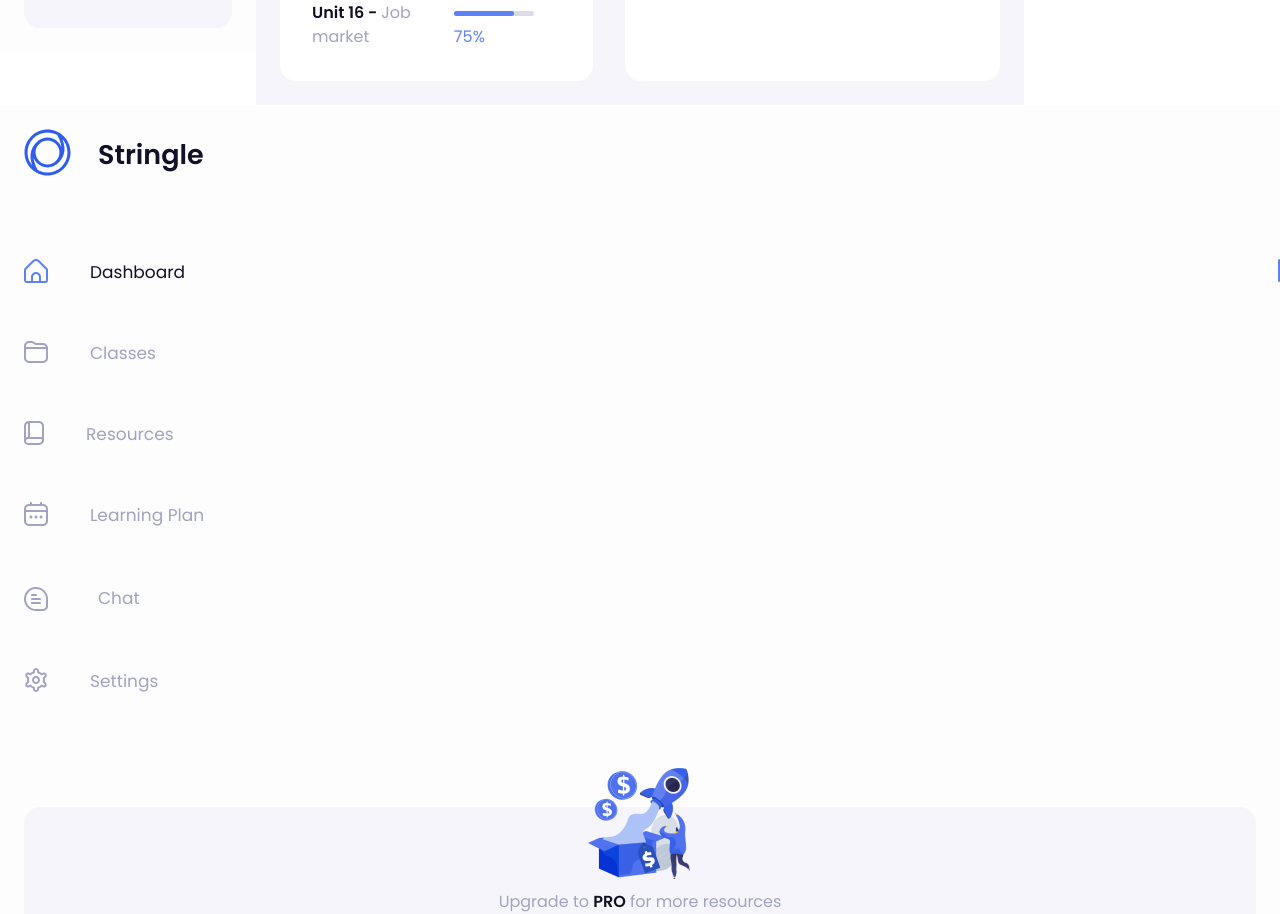
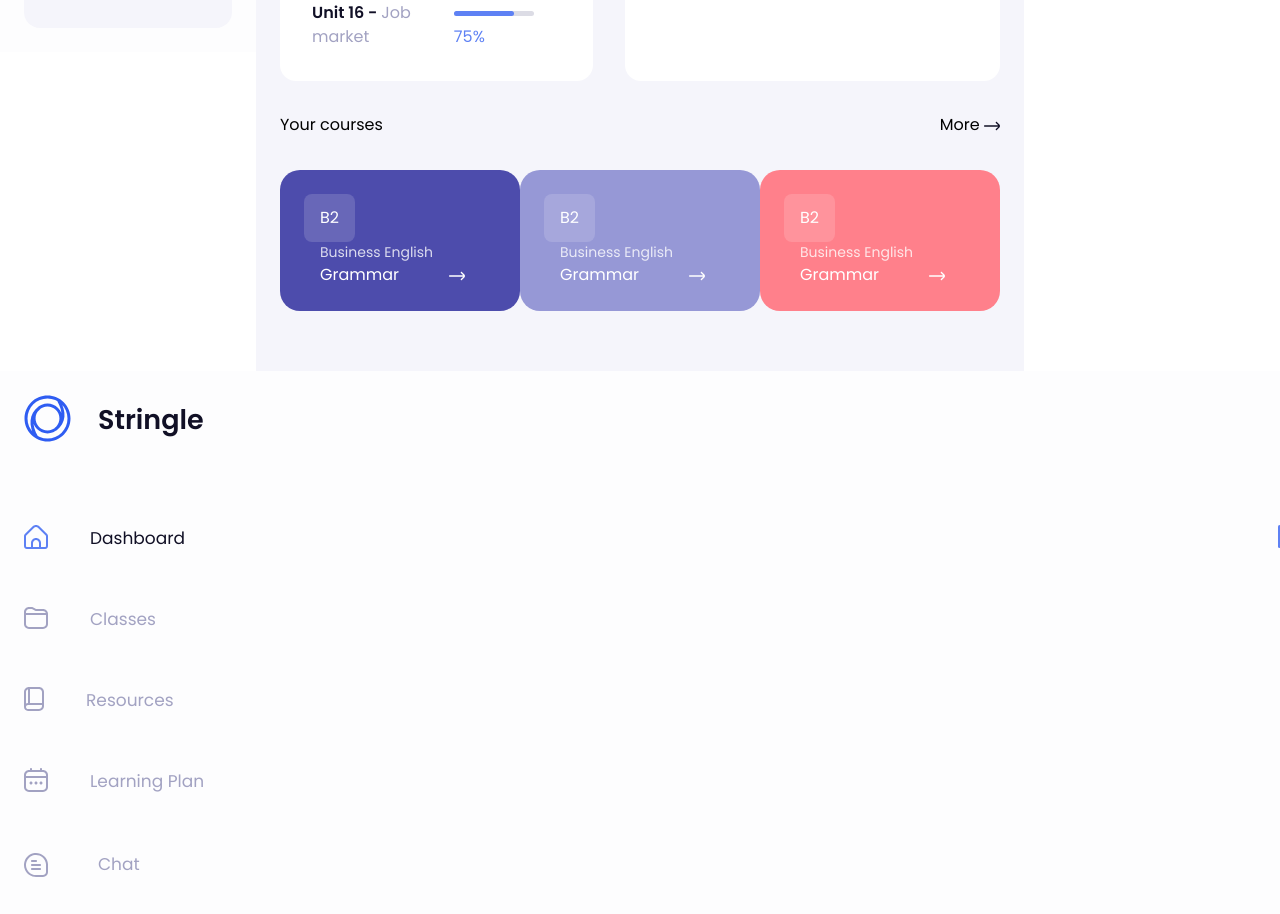
Before and after one commit to mbmaurya/sample-code-angular-frontendone, an Angular app: page /left-pane in a window 1280 px wide. Shown: the part 939-1853 px from the top of the page. Built offline with nearby package versions, Linux system fonts and the light colour scheme.

Commit message:
add course section in dashboard component

```diff
--- a/src/app/dashboard/dashboard.component.css
+++ b/src/app/dashboard/dashboard.component.css
@@ -183,3 +183,76 @@
 .data .time-spent ul.subject li span.text {
   font-size: 13px;
 }
+
+.courses {
+  margin: 2.25rem 0rem; /* 36px */
+}
+
+.courses .header {
+  display: flex;
+  justify-content: space-between;
+  align-items: center;
+  margin-bottom: 2.25rem;
+}
+
+.courses .header span svg {
+  vertical-align: middle;
+}
+
+.courses .header span .title,
+.courses .header span .more {
+  font-size: 1rem; /* 16px */
+  line-height: 1.5rem; /* 24px */
+  color: #111026;
+  font-weight: 500; /* regular */
+}
+
+.courses .body ul {
+  list-style-type: none;
+  margin: 0;
+  padding: 0;
+  display: flex;
+  justify-content: space-between;
+}
+
+.courses .body ul .course-details {
+  padding: 1.5rem; /* 24px */
+  border-radius: 1.25rem; /* 20px */
+}
+
+.courses .body ul .course-details span {
+  display: inline-block;
+  vertical-align: bottom;
+}
+
+.courses .body .course-details .class {
+  padding: 1rem; /* 16px */
+  font-size: 1rem; /* 16px */
+  color: #fff;
+  background-color: rgb(255 255 255 / 15%);
+  border-radius: 0.5rem;
+}
+
+.courses .body .course-details .class-details {
+  vertical-align: top !important;
+  padding-left: 1rem;
+  padding-right: 1rem;
+}
+
+.courses .body .course-details .more-details {
+  fill: #ffffff;
+  cursor: pointer;
+}
+
+.courses .body .course-details .class-details .topic {
+  font-size: 1rem; /* 16px */
+  line-height: 1.5rem; /* 24px */
+  color: #fff;
+  font-weight: 500;
+}
+
+.courses .body .course-details .class-details .topic-type {
+  font-size: 0.875rem; /* 14px */
+  line-height: 1.3125rem; /* 21px */
+  color: rgb(255 255 255 / 80%);
+}
--- a/src/app/dashboard/dashboard.component.html
+++ b/src/app/dashboard/dashboard.component.html
@@ -203,3 +203,116 @@
     </div>
   </section>
 </section>
+
+<section class="courses">
+  <div class="header">
+    <span class="title">Your courses</span>
+    <span class="more">
+      More
+      <svg
+        width="16"
+        height="16"
+        viewBox="0 0 16 16"
+        fill="none"
+        xmlns="http://www.w3.org/2000/svg"
+      >
+        <g clip-path="url(#clip0)">
+          <path
+            d="M15.416 6.60467L12.83 4.01933C12.705 3.89435 12.5354 3.82414 12.3587 3.82414C12.1819 3.82414 12.0124 3.89435 11.8873 4.01933C11.7624 4.14435 11.6921 4.31389 11.6921 4.49067C11.6921 4.66744 11.7624 4.83698 11.8873 4.962L14.2573 7.33333H0.666667C0.489856 7.33333 0.320286 7.40357 0.195262 7.5286C0.0702379 7.65362 0 7.82319 0 8H0C0 8.17681 0.0702379 8.34638 0.195262 8.4714C0.320286 8.59643 0.489856 8.66667 0.666667 8.66667H14.298L11.8873 11.0767C11.8253 11.1386 11.7762 11.2121 11.7426 11.293C11.7091 11.374 11.6918 11.4607 11.6918 11.5483C11.6918 11.6359 11.7091 11.7227 11.7426 11.8036C11.7762 11.8846 11.8253 11.9581 11.8873 12.02C12.0124 12.145 12.1819 12.2152 12.3587 12.2152C12.5354 12.2152 12.705 12.145 12.83 12.02L15.4167 9.434C15.7906 9.05811 16.0005 8.54942 16.0004 8.0192C16.0002 7.48897 15.7901 6.98038 15.416 6.60467Z"
+            fill="#111026"
+          />
+        </g>
+        <defs>
+          <clipPath id="clip0">
+            <rect width="16" height="16" fill="white" />
+          </clipPath>
+        </defs>
+      </svg>
+    </span>
+  </div>
+
+  <div class="body">
+    <ul>
+      <li class="course-details" style="background-color: #4d4cac">
+        <span class="class">B2</span>
+        <span class="class-details">
+          <div class="topic-type">Business English</div>
+          <div class="topic">Grammar</div>
+        </span>
+        <span class="more-details">
+          <svg
+            width="16"
+            height="16"
+            viewBox="0 0 16 16"
+            xmlns="http://www.w3.org/2000/svg"
+          >
+            <g clip-path="url(#clip0)">
+              <path
+                d="M15.416 6.60467L12.83 4.01933C12.705 3.89435 12.5354 3.82414 12.3587 3.82414C12.1819 3.82414 12.0124 3.89435 11.8873 4.01933C11.7624 4.14435 11.6921 4.31389 11.6921 4.49067C11.6921 4.66744 11.7624 4.83698 11.8873 4.962L14.2573 7.33333H0.666667C0.489856 7.33333 0.320286 7.40357 0.195262 7.5286C0.0702379 7.65362 0 7.82319 0 8H0C0 8.17681 0.0702379 8.34638 0.195262 8.4714C0.320286 8.59643 0.489856 8.66667 0.666667 8.66667H14.298L11.8873 11.0767C11.8253 11.1386 11.7762 11.2121 11.7426 11.293C11.7091 11.374 11.6918 11.4607 11.6918 11.5483C11.6918 11.6359 11.7091 11.7227 11.7426 11.8036C11.7762 11.8846 11.8253 11.9581 11.8873 12.02C12.0124 12.145 12.1819 12.2152 12.3587 12.2152C12.5354 12.2152 12.705 12.145 12.83 12.02L15.4167 9.434C15.7906 9.05811 16.0005 8.54942 16.0004 8.0192C16.0002 7.48897 15.7901 6.98038 15.416 6.60467Z"
+              />
+            </g>
+            <defs>
+              <clipPath id="clip0">
+                <rect width="16" height="16" fill="white" />
+              </clipPath>
+            </defs>
+          </svg>
+        </span>
+      </li>
+
+      <li class="course-details" style="background-color: #9698d6">
+        <span class="class">B2</span>
+        <span class="class-details">
+          <div class="topic-type">Business English</div>
+          <div class="topic">Grammar</div>
+        </span>
+        <span class="more-details">
+          <svg
+            width="16"
+            height="16"
+            viewBox="0 0 16 16"
+            xmlns="http://www.w3.org/2000/svg"
+          >
+            <g clip-path="url(#clip0)">
+              <path
+                d="M15.416 6.60467L12.83 4.01933C12.705 3.89435 12.5354 3.82414 12.3587 3.82414C12.1819 3.82414 12.0124 3.89435 11.8873 4.01933C11.7624 4.14435 11.6921 4.31389 11.6921 4.49067C11.6921 4.66744 11.7624 4.83698 11.8873 4.962L14.2573 7.33333H0.666667C0.489856 7.33333 0.320286 7.40357 0.195262 7.5286C0.0702379 7.65362 0 7.82319 0 8H0C0 8.17681 0.0702379 8.34638 0.195262 8.4714C0.320286 8.59643 0.489856 8.66667 0.666667 8.66667H14.298L11.8873 11.0767C11.8253 11.1386 11.7762 11.2121 11.7426 11.293C11.7091 11.374 11.6918 11.4607 11.6918 11.5483C11.6918 11.6359 11.7091 11.7227 11.7426 11.8036C11.7762 11.8846 11.8253 11.9581 11.8873 12.02C12.0124 12.145 12.1819 12.2152 12.3587 12.2152C12.5354 12.2152 12.705 12.145 12.83 12.02L15.4167 9.434C15.7906 9.05811 16.0005 8.54942 16.0004 8.0192C16.0002 7.48897 15.7901 6.98038 15.416 6.60467Z"
+              />
+            </g>
+            <defs>
+              <clipPath id="clip0">
+                <rect width="16" height="16" fill="white" />
+              </clipPath>
+            </defs>
+          </svg>
+        </span>
+      </li>
+
+      <li class="course-details" style="background-color: #ff808b">
+        <span class="class">B2</span>
+        <span class="class-details">
+          <div class="topic-type">Business English</div>
+          <div class="topic">Grammar</div>
+        </span>
+        <span class="more-details">
+          <svg
+            width="16"
+            height="16"
+            viewBox="0 0 16 16"
+            xmlns="http://www.w3.org/2000/svg"
+          >
+            <g clip-path="url(#clip0)">
+              <path
+                d="M15.416 6.60467L12.83 4.01933C12.705 3.89435 12.5354 3.82414 12.3587 3.82414C12.1819 3.82414 12.0124 3.89435 11.8873 4.01933C11.7624 4.14435 11.6921 4.31389 11.6921 4.49067C11.6921 4.66744 11.7624 4.83698 11.8873 4.962L14.2573 7.33333H0.666667C0.489856 7.33333 0.320286 7.40357 0.195262 7.5286C0.0702379 7.65362 0 7.82319 0 8H0C0 8.17681 0.0702379 8.34638 0.195262 8.4714C0.320286 8.59643 0.489856 8.66667 0.666667 8.66667H14.298L11.8873 11.0767C11.8253 11.1386 11.7762 11.2121 11.7426 11.293C11.7091 11.374 11.6918 11.4607 11.6918 11.5483C11.6918 11.6359 11.7091 11.7227 11.7426 11.8036C11.7762 11.8846 11.8253 11.9581 11.8873 12.02C12.0124 12.145 12.1819 12.2152 12.3587 12.2152C12.5354 12.2152 12.705 12.145 12.83 12.02L15.4167 9.434C15.7906 9.05811 16.0005 8.54942 16.0004 8.0192C16.0002 7.48897 15.7901 6.98038 15.416 6.60467Z"
+              />
+            </g>
+            <defs>
+              <clipPath id="clip0">
+                <rect width="16" height="16" fill="white" />
+              </clipPath>
+            </defs>
+          </svg>
+        </span>
+      </li>
+    </ul>
+  </div>
+</section>
```
